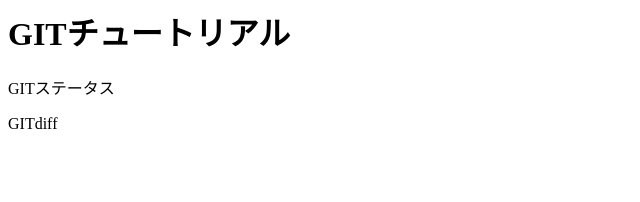
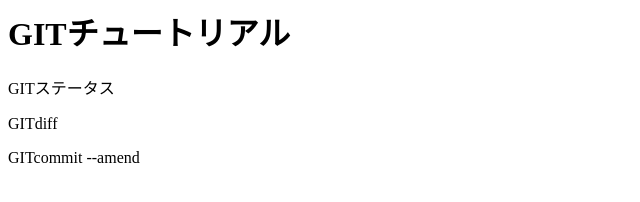
Before and after one commit to popo0706/git_tutorial, a plain HTML site: page index.html in a window 1280 px wide. Shown: the whole page, without its empty margins (0-640 px from the left). Drawn offline with Linux system fonts and the light colour scheme.

Commit message:
gitコミット（amend）後

```diff
--- a/index.html
+++ b/index.html
@@ -1,3 +1,4 @@
 <h1>GITチュートリアル</h1>
 <p>GITステータス</p>
 <p>GITdiff</p>
+<p>GITcommit --amend</p>
```
